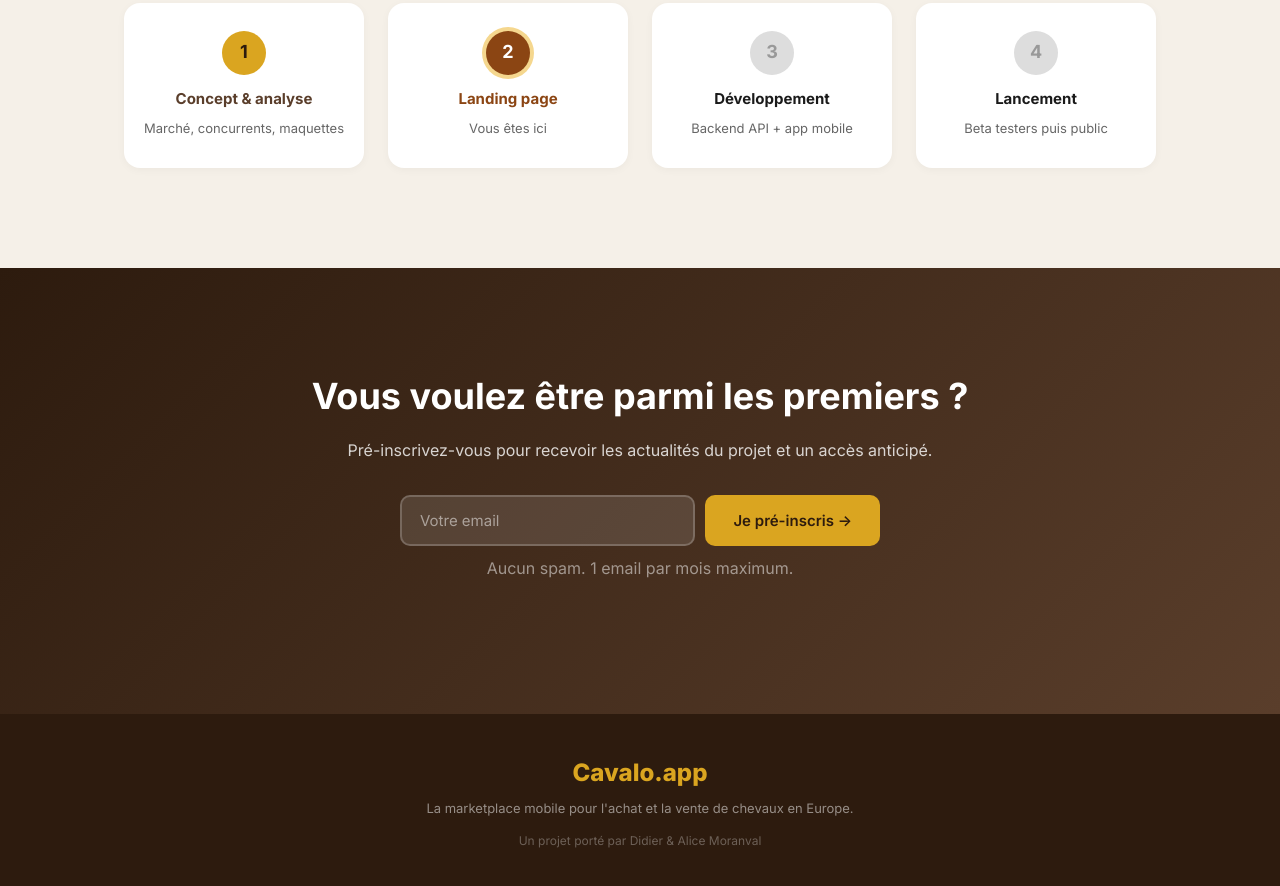
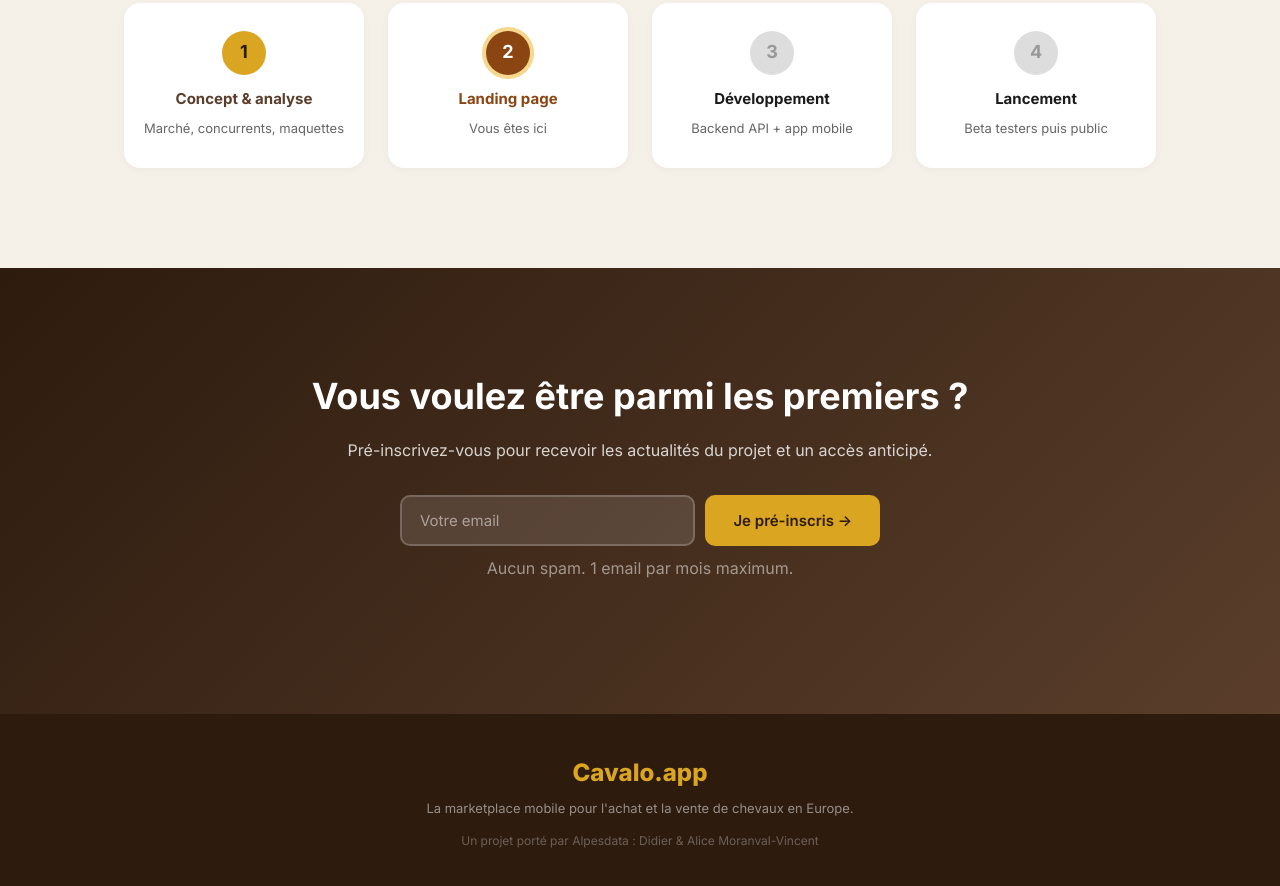
Before and after one commit to dmv05/cavalo-landing, a plain HTML site: page index.html in a window 1280 px wide. Shown: the part 1813-2699 px from the top of the page. Drawn offline with Linux system fonts and the light colour scheme.

Commit message:
Update index.html

```diff
--- a/index.html
+++ b/index.html
@@ -153,7 +153,7 @@
     <div class="container">
       <p class="footer-name">Cavalo.app</p>
       <p class="footer-desc">La marketplace mobile pour l'achat et la vente de chevaux en Europe.</p>
-      <p class="footer-contact">Un projet porté par Didier & Alice Moranval</p>
+      <p class="footer-contact">Un projet porté par Alpesdata : Didier & Alice Moranval-Vincent</p>
     </div>
   </footer>
 
```
